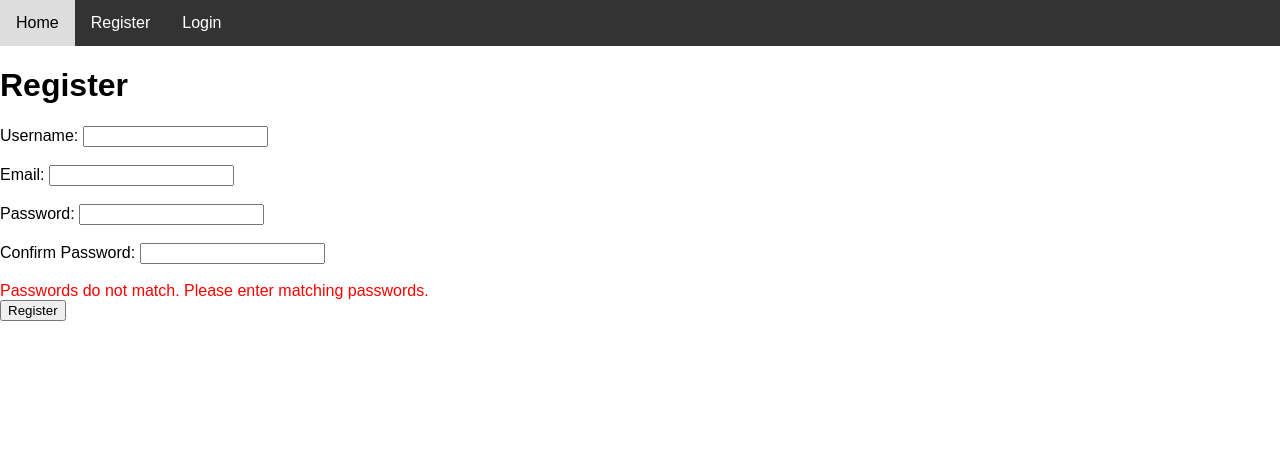
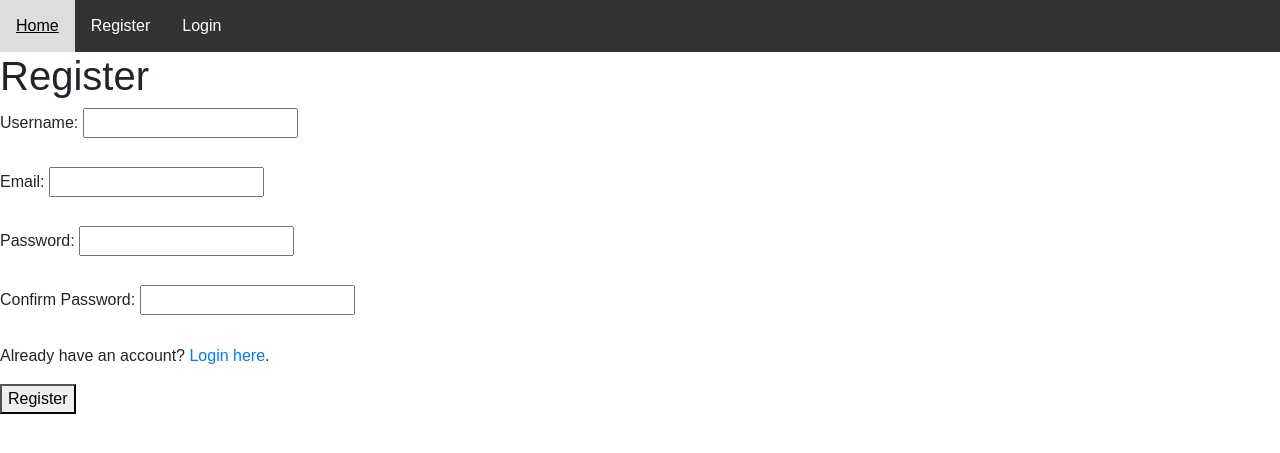
Before and after one commit to songsbyarchit/flaskapp, a Flask app: page /register in a window 1280 px wide. Shown: the top 453 px of the page. Run offline with Flask 3, Linux system fonts and the light colour scheme; some libraries are stand-ins or nearby versions.

Commit message:
login and register working well with messages for invalid login and invalid registration including the reason. successful click-through pages for successful registration and login working properly

```diff
--- a/app.py
+++ b/app.py
@@ -1,4 +1,4 @@
-from flask import Flask, render_template, request, flash
+from flask import Flask, render_template, request, flash, redirect, url_for
 from flask_sqlalchemy import SQLAlchemy
 from flask_migrate import Migrate
 from sqlalchemy.exc import IntegrityError
@@ -16,7 +16,7 @@ class User(db.Model):
     id = db.Column(db.Integer, primary_key=True)
     username = db.Column(db.String(20), unique=True, nullable=False)
     email = db.Column(db.String(120), unique=True, nullable=False)
-    password_hash = db.Column(db.String(128), nullable=False)  # Change this line
+    password_hash = db.Column(db.String(128), nullable=False)
 
     def set_password(self, password):
         self.password_hash = generate_password_hash(password)
@@ -28,7 +28,7 @@ class User(db.Model):
 app.app_context().push()
 
 # Create the database and tables
-#db.create_all()
+# db.create_all()
 
 def is_strong_password(password):
     # Add your criteria for a strong password here
@@ -41,9 +41,14 @@ def is_strong_password(password):
         any(char in '!@#$%^&*()-_=+[]{}|;:\'",.<>?/~`' for char in password)
     )
 
+@app.route("/registration_confirmation")
+def registration_confirmation():
+    # Your code here
+    return render_template("registration_confirmation.html")
+
 @app.route("/login_confirmation")
 def login_confirmation():
-    return render_template("login_confirmation.html", username="JohnDoe")  # Replace "JohnDoe" with the actual username
+    return render_template("login_confirmation.html")
 
 @app.route("/")
 def home():
@@ -53,6 +58,7 @@ def home():
 def register():
     if request.method == 'POST':
         registration_successful = False
+        username_exists = False
         email_exists = False
         password_valid = True
         password_match = True
@@ -63,11 +69,19 @@ def register():
         password = request.form.get('password')
         confirm_password = request.form.get('confirm_password')
 
+        # Check if the username already exists in the database
+        existing_username = User.query.filter_by(username=username).first()
+
+        if existing_username:
+            username_exists = True
+            flash("This username already exists. Please choose a different username.", 'error')
+
         # Check if the email already exists in the database
-        existing_user = User.query.filter_by(email=email).first()
+        existing_email = User.query.filter_by(email=email).first()
 
-        if existing_user:
+        if existing_email:
             email_exists = True
+            flash("There is already an account associated with this email.", 'error')
 
         # Validate password
         if not is_strong_password(password):
@@ -79,8 +93,9 @@ def register():
             password_match = False
             flash("Password and Confirm Password do not match.", 'error')
 
-        # Continue with registration if email is not duplicate, password is valid, and passwords match
-        if not email_exists and password_valid and password_match:
+        # Continue with registration if username and email are not duplicates,
+        # password is valid, and passwords match
+        if not username_exists and not email_exists and password_valid and password_match:
             new_user = User(username=username, email=email)
             new_user.set_password(password)  # Set the password using the hash
 
@@ -88,19 +103,48 @@ def register():
                 db.session.add(new_user)
                 db.session.commit()
                 registration_successful = True
+                flash("Registration successful. You can now login.", 'success')
+                return redirect(url_for('registration_confirmation'))
+
             except IntegrityError as e:
                 # Handle other IntegrityError scenarios, if any
                 db.session.rollback()
 
-        return render_template("register.html", registration_successful=registration_successful, email_exists=email_exists, password_valid=password_valid, password_match=password_match)
+        # Render the registration form with error messages
+        return render_template("register.html", registration_successful=registration_successful,
+                               username_exists=username_exists, email_exists=email_exists,
+                               password_valid=password_valid, password_match=password_match)
 
     # If it's a GET request, render the registration form
     return render_template("register.html")
 
-@app.route("/login")
+@app.route("/login", methods=['GET', 'POST'])
 def login():
+    if request.method == 'POST':
+        login_successful = False
+
+        # Get form data
+        username = request.form.get('username')
+        password = request.form.get('password')
+
+        # Check if the username exists in the database
+        user = User.query.filter_by(username=username).first()
+
+        if user and user.check_password(password):
+            # Authentication successful
+            login_successful = True
+        else:
+            # Authentication failed
+            flash("Invalid username or password. Please try again.", 'error')
+
+        # Handle the outcome (e.g., redirect to a different page on successful login)
+        if login_successful:
+            # Redirect to a logged-in area or display a confirmation message
+            return redirect(url_for('login_confirmation'))
+
+    # If it's a GET request or login is unsuccessful, render the login form
     return render_template("login.html")
 
 # Run the app locally on localhost
 if __name__ == "__main__":
-    app.run(debug=True, port=8080)  # Set debug to True for development purposes
+    app.run(debug=True, port=5001)  # Set debug to True for development purposes
--- a/templates/login.html
+++ b/templates/login.html
@@ -24,7 +24,7 @@
     <h1>Login</h1>
 
     <form method="POST" action="{{ url_for('login') }}">
-        <label for="username">Username (Email Address):</label>
+        <label for="username">Username:</label>
         <input type="text" id="username" name="username" required><br><br>
 
         <label for="password">Password:</label>
@@ -37,10 +37,10 @@
             {% endfor %}
         </div>
         {% endif %}
-
+        <p>Don't have an account? <a href="/register">Register here</a>.</p>
         <button type="submit">Login</button>
     </form>
-    <p>Don't have an account? <a href="/register">Register here</a>.</p>
+
 
     <!-- Link Bootstrap JS and Popper.js -->
     <script src="https://code.jquery.com/jquery-3.5.1.slim.min.js"></script>
--- a/templates/register.html
+++ b/templates/register.html
@@ -5,7 +5,13 @@
     <meta charset="UTF-8">
     <meta name="viewport" content="width=device-width, initial-scale=1.0">
     <title>Register</title>
+    <!-- Link Bootstrap CSS -->
+    <link rel="stylesheet" href="https://stackpath.bootstrapcdn.com/bootstrap/4.5.2/css/bootstrap.min.css">
     <style>
+        body {
+            font-family: Arial, sans-serif;
+        }
+
         .error-messages {
             color: red;
         }
@@ -14,11 +20,9 @@
 
 <body>
     {% include 'menu.html' %}
+
     <h1>Register</h1>
 
-    {% if registration_successful %}
-    <p>Thanks for registering! Your registration has been submitted successfully.</p>
-    {% else %}
     <form method="POST" action="{{ url_for('register') }}">
         <label for="username">Username:</label>
         <input type="text" id="username" name="username" required><br><br>
@@ -32,24 +36,22 @@
         <label for="confirm_password">Confirm Password:</label>
         <input type="password" id="confirm_password" name="confirm_password" required><br><br>
 
-        {% if not password_valid %}
+        {% if not registration_successful %}
         <div class="error-messages">
             {% for message in get_flashed_messages(category_filter='error') %}
-            {{ message }}
+            {{ message }}<br>
             {% endfor %}
         </div>
-        {% endif %}
-
-        {% if not password_match %}
-        <div class="error-messages">
-            Passwords do not match. Please enter matching passwords.
-        </div>
+        <p>Already have an account? <a href="{{ url_for('login') }}">Login here</a>.</p>
         {% endif %}
 
         <button type="submit">Register</button>
+    </form>
 
-    </form>
-    {% endif %}
+    <!-- Link Bootstrap JS and Popper.js -->
+    <script src="https://code.jquery.com/jquery-3.5.1.slim.min.js"></script>
+    <script src="https://cdn.jsdelivr.net/npm/@popperjs/core@2.11.6/dist/umd/popper.min.js"></script>
+    <script src="https://stackpath.bootstrapcdn.com/bootstrap/4.5.2/js/bootstrap.min.js"></script>
 </body>
 
 </html>
```
Also changed, not shown: migrations/versions/44455043dd5a_initial_migration.py (added, +36 -0 lines), instance/site.db, templates/registration_confirmation.html (renamed from templates/register_confirmation.html).
